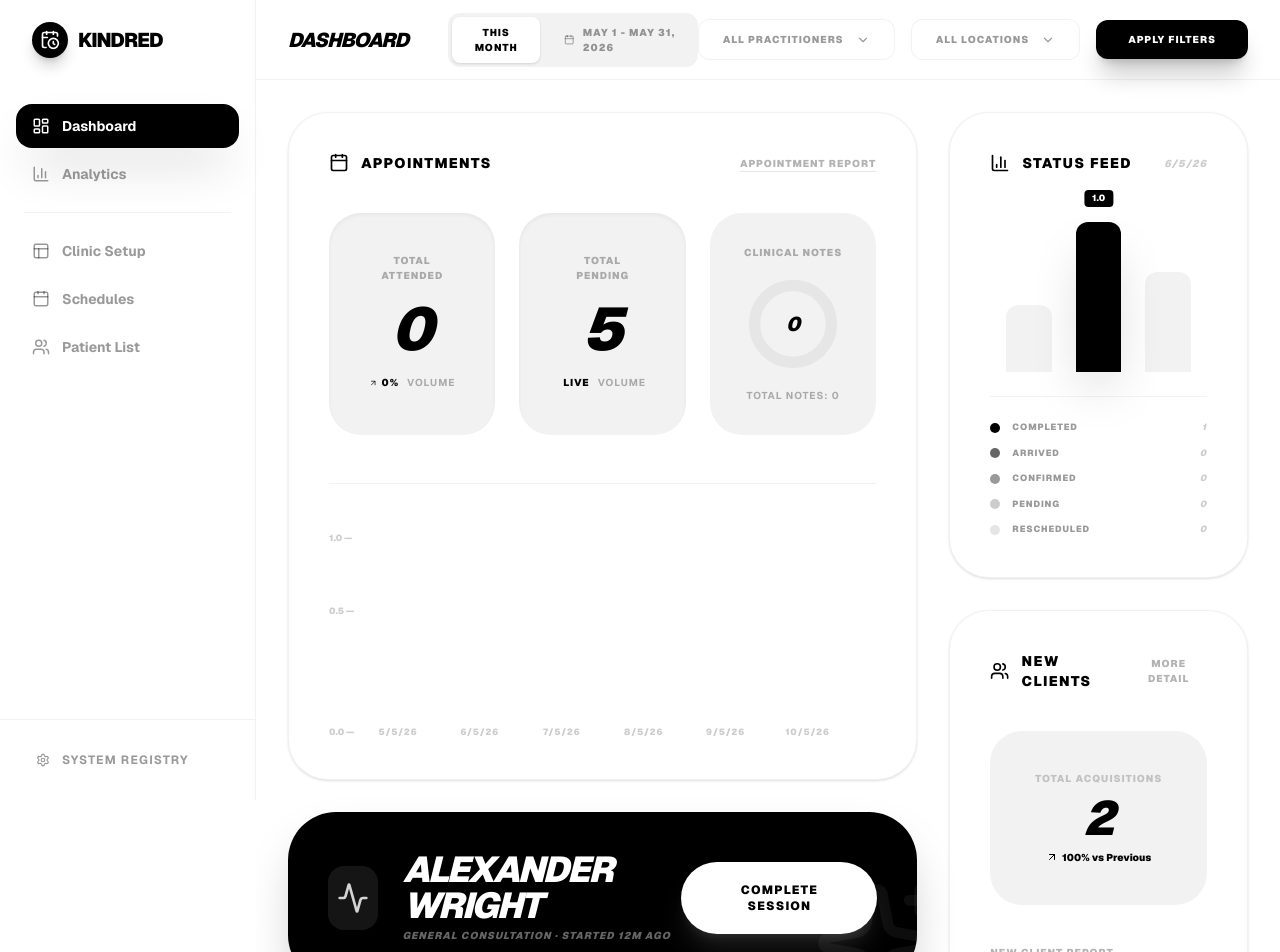
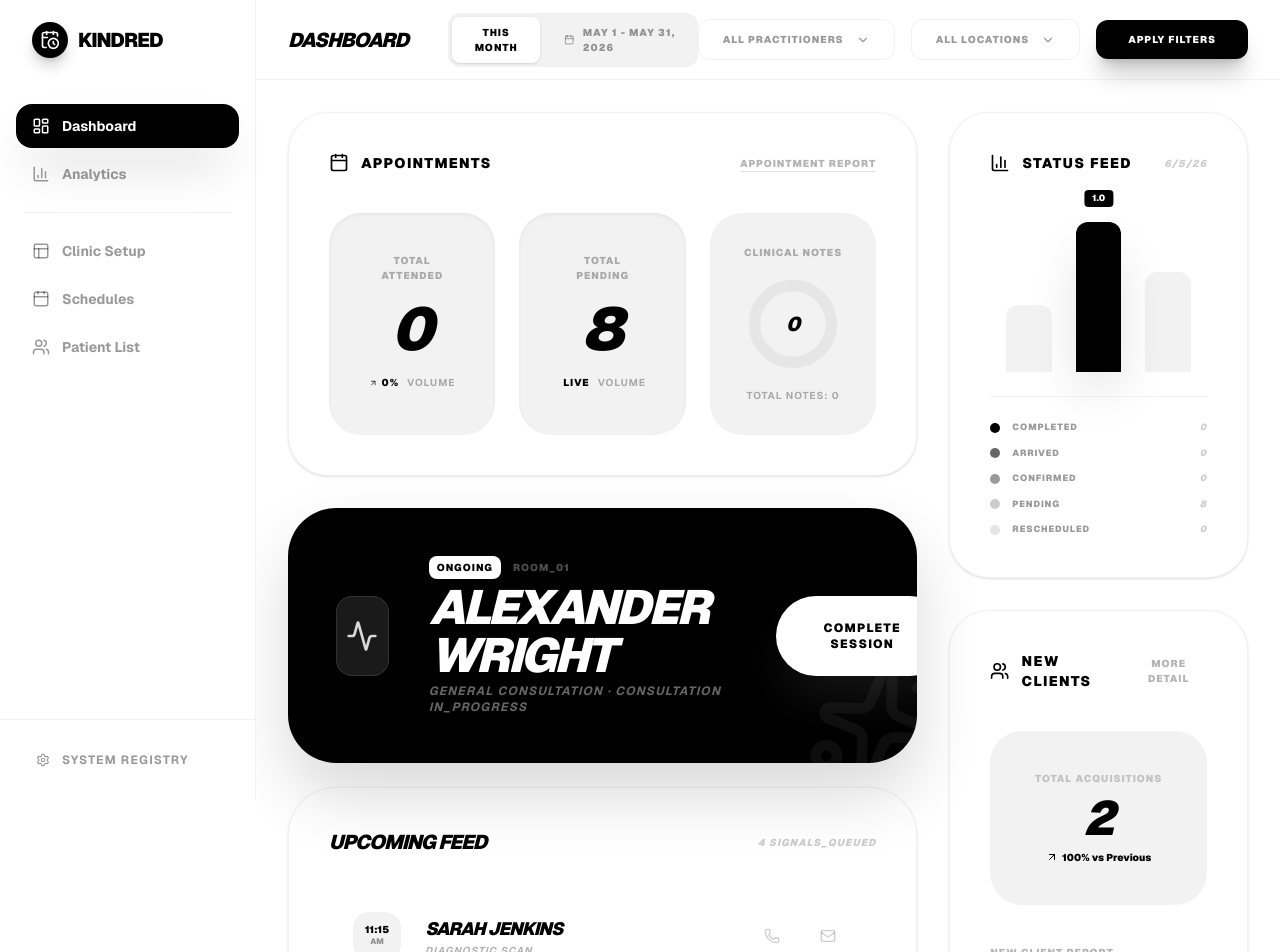
Before and after one commit to FlexSlotCustom0/FlexSlotCustom, a Next.js app in the folder frontend/: page /dashboard/owner in a window 1280 px wide. Shown: the top 952 px of the page. Built offline with nearby package versions, Linux system fonts and the light colour scheme.

Commit message:
Update page.tsx

```diff
--- a/frontend/src/app/dashboard/owner/page.tsx
+++ b/frontend/src/app/dashboard/owner/page.tsx
@@ -29,20 +29,25 @@ export default function OwnerDashboard() {
     const savedDone = localStorage.getItem("flexslot_done_count");
     const savedNotes = localStorage.getItem("flexslot_notes");
 
-    if (savedDone) setDoneCount(parseInt(savedDone));
-    if (savedNotes) setNotesCount(parseInt(savedNotes));
-
-    if (savedBookings) {
-      setBookings(JSON.parse(savedBookings).reverse());
-    } else {
       const dummy = [
         { id: '1', clientName: 'Alexander Wright', serviceName: 'General Consultation', slotTime: '10:30 AM' },
         { id: '2', clientName: 'Sarah Jenkins', serviceName: 'Diagnostic Scan', slotTime: '11:15 AM' },
         { id: '3', clientName: 'Michael Chen', serviceName: 'Orthopedic Follow-up', slotTime: '12:00 PM' },
         { id: '4', clientName: 'Emily Rodriguez', serviceName: 'Pediatric Checkup', slotTime: '01:30 PM' },
-        { id: '5', clientName: 'David Thompson', serviceName: 'Cardiology Screening', slotTime: '02:45 PM' }
+        { id: '5', clientName: 'David Thompson', serviceName: 'Cardiology Screening', slotTime: '02:45 PM' },
+        { id: '6', clientName: 'Jessica Lee', serviceName: 'Physical Therapy', slotTime: '03:30 PM' },
+        { id: '7', clientName: 'Robert Garcia', serviceName: 'Dental Cleaning', slotTime: '04:15 PM' },
+        { id: '8', clientName: 'Sophie Bennett', serviceName: 'Dermatology Review', slotTime: '05:00 PM' }
       ];
+
+    if (savedDone) setDoneCount(parseInt(savedDone));
+    if (savedNotes) setNotesCount(parseInt(savedNotes));
+
+    if (savedBookings && JSON.parse(savedBookings).length > 0) {
+      setBookings(JSON.parse(savedBookings).reverse());
+    } else {
       setBookings(dummy);
+      localStorage.setItem("flexslot_bookings", JSON.stringify(dummy));
     }
   }, []);
 
@@ -199,10 +204,11 @@ function FilterDropdown({ label, options }: { label: string, options: string[] }
 
 function MonochromeCommandCenter({ bookings, doneCount, notesCount, onComplete }: any) {
   const ongoing = bookings[0];
+  const upcoming = bookings.slice(1, 5);
 
   return (
     <div className="grid grid-cols-12 gap-8">
-      {/* Left Column - Appointments */}
+      {/* Left Column - Clinical Overview & Stream */}
       <div className="col-span-8 space-y-8">
         <div className="bg-white border border-black/5 rounded-[2.5rem] p-10 shadow-sm">
           <div className="flex justify-between items-center mb-10">
@@ -234,62 +240,93 @@ function MonochromeCommandCenter({ bookings, doneCount, notesCount, onComplete }
                <p className="text-[10px] font-bold text-black/30 uppercase tracking-widest">Total Notes: {notesCount}</p>
             </div>
           </div>
-
-          <div className="mt-12 h-64 border-t border-black/5 pt-12 flex items-end gap-6 px-10 relative">
-             <div className="absolute left-0 top-12 text-[9px] font-black text-black/20">1.0 —</div>
-             <div className="absolute left-0 top-1/2 -translate-y-1/2 text-[9px] font-black text-black/20">0.5 —</div>
-             <div className="absolute left-0 bottom-0 text-[9px] font-black text-black/20">0.0 —</div>
-
-             {[0.8, 0.4, 0.6, 0.2, 0.9, 0.5].map((h, i) => (
-               <div key={i} className="flex-1 flex flex-col items-center gap-4">
-                 <motion.div
-                    initial={{ height: 0 }}
-                    animate={{ height: `${h * 100}%` }}
-                    className="w-full bg-black rounded-t-xl relative group shadow-2xl"
-                 />
-                 <span className="text-[9px] font-black text-black/20 uppercase tracking-widest">{5+i}/5/26</span>
-               </div>
-             ))}
-          </div>
         </div>
 
+        {/* Integrated Ongoing & Upcoming Feed */}
+        <div className="space-y-6">
           <AnimatePresence mode="wait">
             {ongoing ? (
               <motion.div
                 key={ongoing.id}
-              initial={{ opacity: 0, scale: 0.95 }}
-              animate={{ opacity: 1, scale: 1 }}
+                initial={{ opacity: 0, y: 10 }}
+                animate={{ opacity: 1, y: 0 }}
                 exit={{ opacity: 0, x: 20 }}
-              className="bg-black text-white rounded-[3rem] p-10 shadow-2xl relative overflow-hidden"
+                className="bg-black text-white rounded-[3rem] p-12 text-white shadow-[0_32px_64px_rgba(0,0,0,0.15)] relative overflow-hidden group"
               >
-               <div className="flex justify-between items-center relative z-10">
-                  <div className="flex items-center gap-6">
-                     <div className="w-16 h-16 bg-white/10 rounded-2xl flex items-center justify-center animate-pulse"><Activity className="w-8 h-8" /></div>
+                <div className="relative z-10 flex flex-col md:flex-row md:items-center justify-between gap-10">
+                  <div className="flex items-center gap-10">
+                    <div className="w-20 h-20 bg-white/10 rounded-2xl flex items-center justify-center backdrop-blur-xl border border-white/10">
+                      <Activity className="w-8 h-8 text-white animate-pulse" />
+                    </div>
                     <div className="space-y-1">
-                        <h4 className="text-4xl font-black tracking-tighter uppercase italic leading-none">{ongoing.clientName}</h4>
-                        <p className="text-white/40 text-[10px] font-black uppercase tracking-widest italic">{ongoing.serviceName} · Started 12m ago</p>
+                      <div className="flex items-center gap-3">
+                        <span className="text-[10px] font-black uppercase tracking-widest px-2 py-1 bg-white text-black rounded-lg">Ongoing</span>
+                        <span className="text-white/30 text-[10px] font-black uppercase tracking-widest">Room_01</span>
+                      </div>
+                      <h2 className="text-5xl font-black tracking-tighter uppercase italic">{ongoing.clientName}</h2>
+                      <p className="text-white/40 text-xs font-bold uppercase tracking-widest italic">{ongoing.serviceName} · Consultation In_Progress</p>
                     </div>
                   </div>
                   <button
                     onClick={onComplete}
-                    className="px-10 py-5 bg-white text-black rounded-full font-black text-xs uppercase tracking-widest hover:scale-105 active:scale-95 transition-all shadow-xl shadow-white/10"
+                    className="px-12 py-6 bg-white text-black rounded-full font-black text-xs uppercase tracking-widest hover:scale-105 active:scale-95 transition-all shadow-2xl shadow-white/10"
                   >
                     Complete Session
                   </button>
                 </div>
-               <Sparkles className="absolute -bottom-6 -right-6 w-32 h-32 text-white/5" />
+                <Sparkles className="absolute -bottom-6 -right-6 w-32 h-32 text-white/5 rotate-12" />
               </motion.div>
             ) : (
-            <div className="p-16 border-2 border-dashed border-black/5 rounded-[3rem] text-center text-black/20 font-black uppercase tracking-widest italic">
+              <div className="p-20 border-2 border-dashed border-black/5 rounded-[3rem] text-center text-black/20 font-black uppercase tracking-widest italic">
                  Shift Stream Terminated.
               </div>
             )}
           </AnimatePresence>
+
+          {/* Upcoming Feed List */}
+          <div className="bg-white border border-black/5 rounded-[3rem] p-10 shadow-sm space-y-8">
+             <div className="flex items-center justify-between">
+                <h3 className="text-xl font-black uppercase tracking-tighter italic">Upcoming Feed</h3>
+                <span className="text-[10px] font-black uppercase tracking-widest text-black/20 italic">{upcoming.length} Signals_Queued</span>
+             </div>
+
+             <div className="space-y-2">
+                <AnimatePresence mode="popLayout">
+                  {upcoming.map((u, i) => (
+                    <motion.div
+                      key={u.id}
+                      layout
+                      initial={{ opacity: 0, x: -10 }}
+                      animate={{ opacity: 1, x: 0 }}
+                      className="flex items-center justify-between p-6 rounded-[2rem] hover:bg-black/5 transition-all group"
+                    >
+                       <div className="flex items-center gap-6">
+                          <div className="w-12 h-12 bg-black/5 rounded-2xl flex flex-col items-center justify-center group-hover:bg-black group-hover:text-white transition-all">
+                             <span className="text-[10px] font-black leading-none">{u.slotTime.split(' ')[0]}</span>
+                             <span className="text-[8px] font-black opacity-40 uppercase">{u.slotTime.split(' ')[1]}</span>
+                          </div>
+                          <div>
+                             <h4 className="text-lg font-black uppercase tracking-tighter italic">{u.clientName}</h4>
+                             <p className="text-[10px] font-bold text-black/30 uppercase tracking-widest italic">{u.serviceName}</p>
+                          </div>
+                       </div>
+                       <div className="flex items-center gap-2">
+                          <button className="p-4 text-black/20 hover:text-black hover:bg-white rounded-2xl transition-all shadow-none hover:shadow-sm"><Phone size={16} /></button>
+                          <button className="p-4 text-black/20 hover:text-black hover:bg-white rounded-2xl transition-all shadow-none hover:shadow-sm"><MailIcon size={16} /></button>
+                       </div>
+                    </motion.div>
+                  ))}
+                </AnimatePresence>
+                {upcoming.length === 0 && (
+                  <div className="p-10 text-center text-black/10 font-black uppercase tracking-widest text-[10px] italic">No further signals in current cycle.</div>
+                )}
+             </div>
+          </div>
+        </div>
       </div>
 
       {/* Right Column - Status Analytics & New Clients */}
       <div className="col-span-4 space-y-8">
-        {/* Replacement for Income: Status Analytics Chart */}
         <div className="bg-white border border-black/5 rounded-[2.5rem] p-10 shadow-sm relative overflow-hidden">
            <div className="flex justify-between items-center mb-8 relative z-10">
               <div className="flex items-center gap-3">
@@ -300,9 +337,7 @@ function MonochromeCommandCenter({ bookings, doneCount, notesCount, onComplete }
            </div>
 
            <div className="flex items-end gap-6 h-48 border-b border-black/5 pb-6 mb-6 px-4">
-              <div className="flex-1 bg-black/5 rounded-t-xl h-[40%] relative group">
-                 <div className="absolute inset-0 bg-black rounded-t-xl scale-y-0 origin-bottom group-hover:scale-y-100 transition-transform duration-500 opacity-20" />
-              </div>
+              <div className="flex-1 bg-black/5 rounded-t-xl h-[40%]" />
               <div className="flex-1 bg-black rounded-t-xl h-[90%] shadow-2xl relative">
                  <div className="absolute -top-8 left-1/2 -translate-x-1/2 text-[9px] font-black bg-black text-white px-2 py-0.5 rounded">1.0</div>
               </div>
@@ -310,10 +345,10 @@ function MonochromeCommandCenter({ bookings, doneCount, notesCount, onComplete }
            </div>
 
            <div className="space-y-3">
-              <StatusLegend label="Completed" color="bg-black" value="1" />
+              <StatusLegend label="Completed" color="bg-black" value={doneCount.toString()} />
               <StatusLegend label="Arrived" color="bg-black/60" value="0" />
               <StatusLegend label="Confirmed" color="bg-black/40" value="0" />
-              <StatusLegend label="Pending" color="bg-black/20" value="0" />
+              <StatusLegend label="Pending" color="bg-black/20" value={bookings.length.toString()} />
               <StatusLegend label="Rescheduled" color="bg-black/10" value="0" />
            </div>
         </div>
```
Lines whose indentation alone changed are shown as unchanged.
